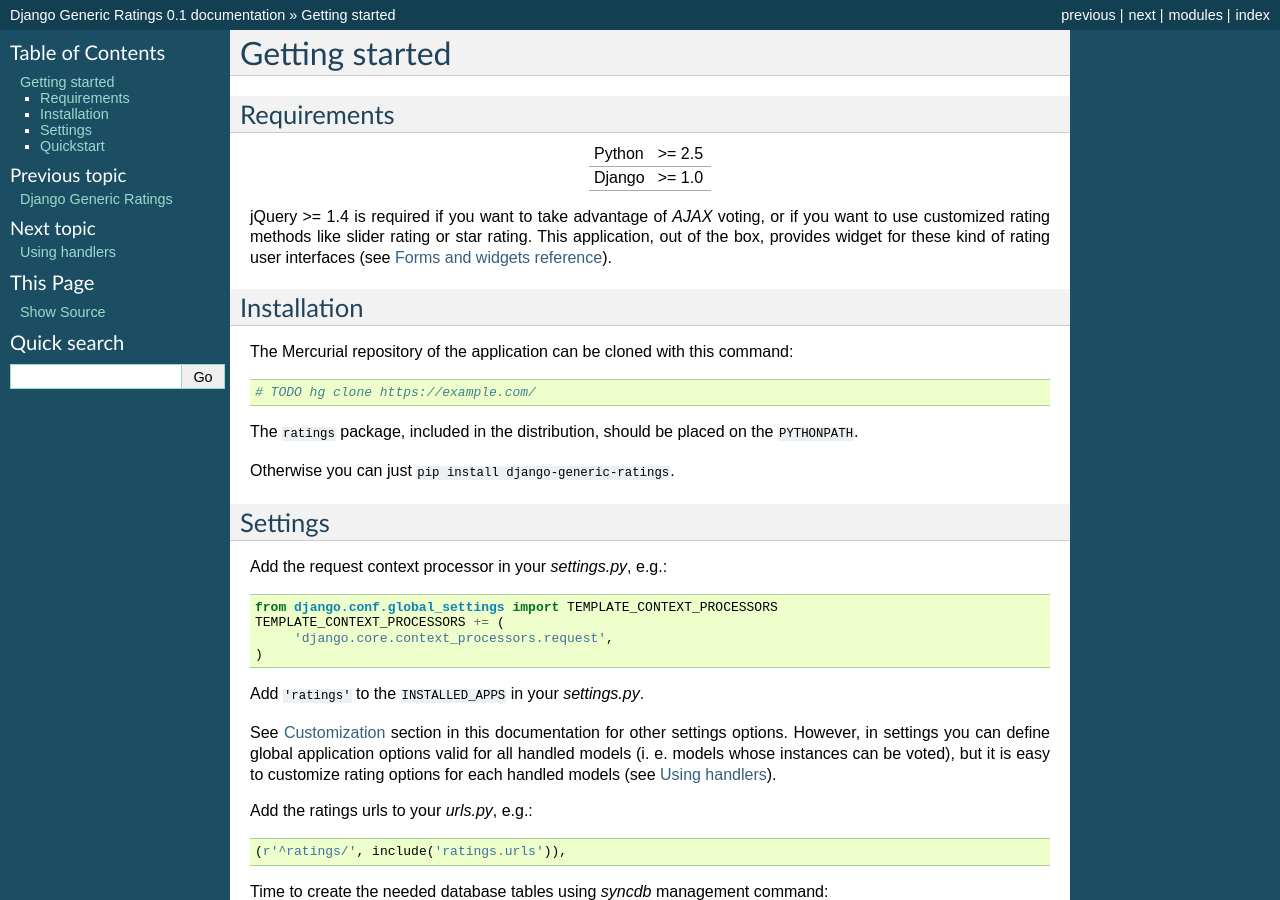
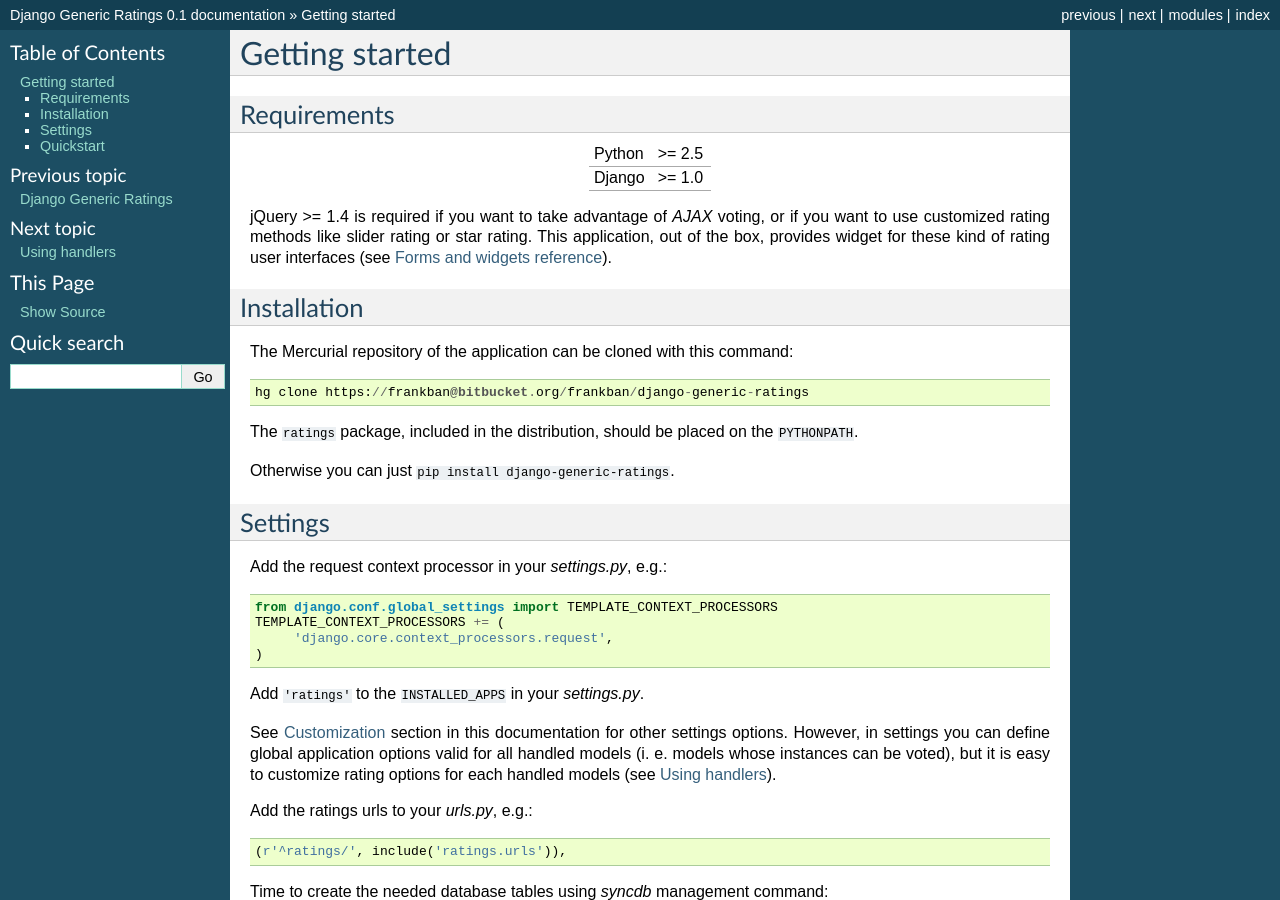
Before and after one commit to redsolution/django-generic-ratings, a Sphinx documentation site: the page built from doc/getting_started.rst, in a window 1280 px wide and 900 px high. Built offline with Sphinx 7.4.7, drawn with Linux system fonts in a browser that asks for light colours.

Commit message:
Distribution fixes.

```diff
--- a/doc/getting_started.rst
+++ b/doc/getting_started.rst
@@ -19,7 +19,7 @@
 
 The Mercurial repository of the application can be cloned with this command::
 
-    # TODO hg clone https://example.com/
+    hg clone https://frankban@bitbucket.org/frankban/django-generic-ratings
 
 The ``ratings`` package, included in the distribution, should be
 placed on the ``PYTHONPATH``.
--- a/setup.py
+++ b/setup.py
@@ -22,7 +22,7 @@
     description='Django ratings tools supporting ajax, generic content type scores, multiple ratings for each content object.',
     author='Francesco Banconi',
     author_email='francesco.banconi@gmail.com',
-    url='#TODOhttp://example.com/',
+    url='https://bitbucket.org/frankban/django-generic-ratings/downloads',
     zip_safe=False,
     packages=[
         'ratings',
```
Also changed, not shown: 1 other file.
